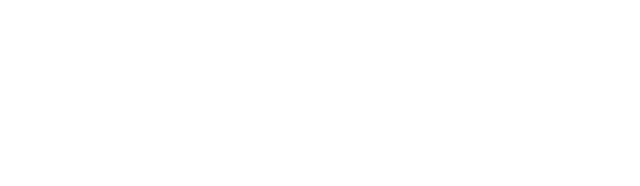
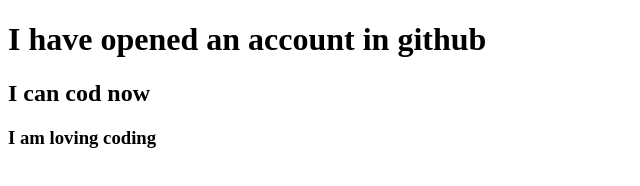
Before and after one commit to robiulalam01/my-second.repo, a plain HTML site: page index.html in a window 1280 px wide. Shown: the whole page, without its empty margins (0-640 px from the left). Drawn offline with Linux system fonts and the light colour scheme.

Commit message:
header added

```diff
--- a/index.html
+++ b/index.html
@@ -7,6 +7,9 @@
     <title>My second repo </title>
 </head>
 <body>
+    <h1>I have opened an account in github</h1>
+    <h2>I can cod now </h2>
+    <h3>I am loving coding</h3>
 
 </body>
 </html>
```
